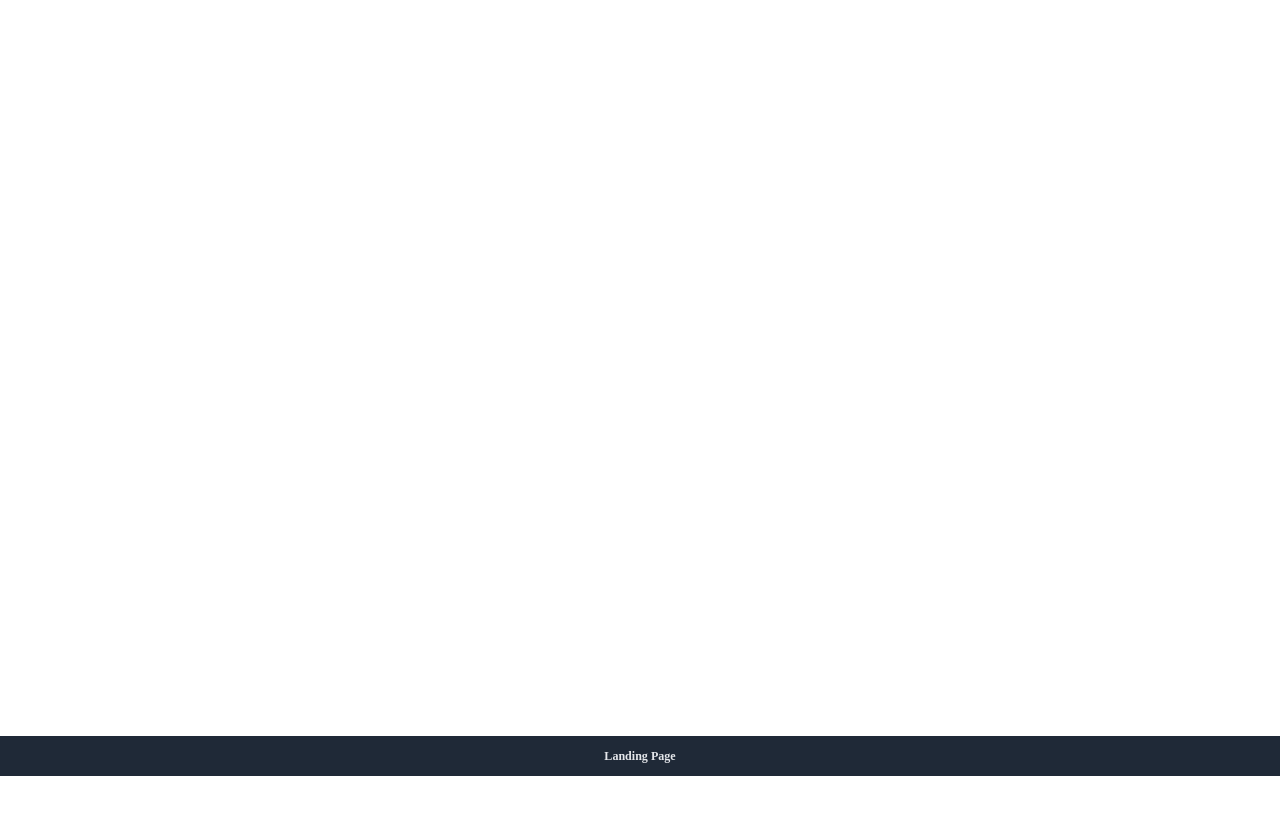
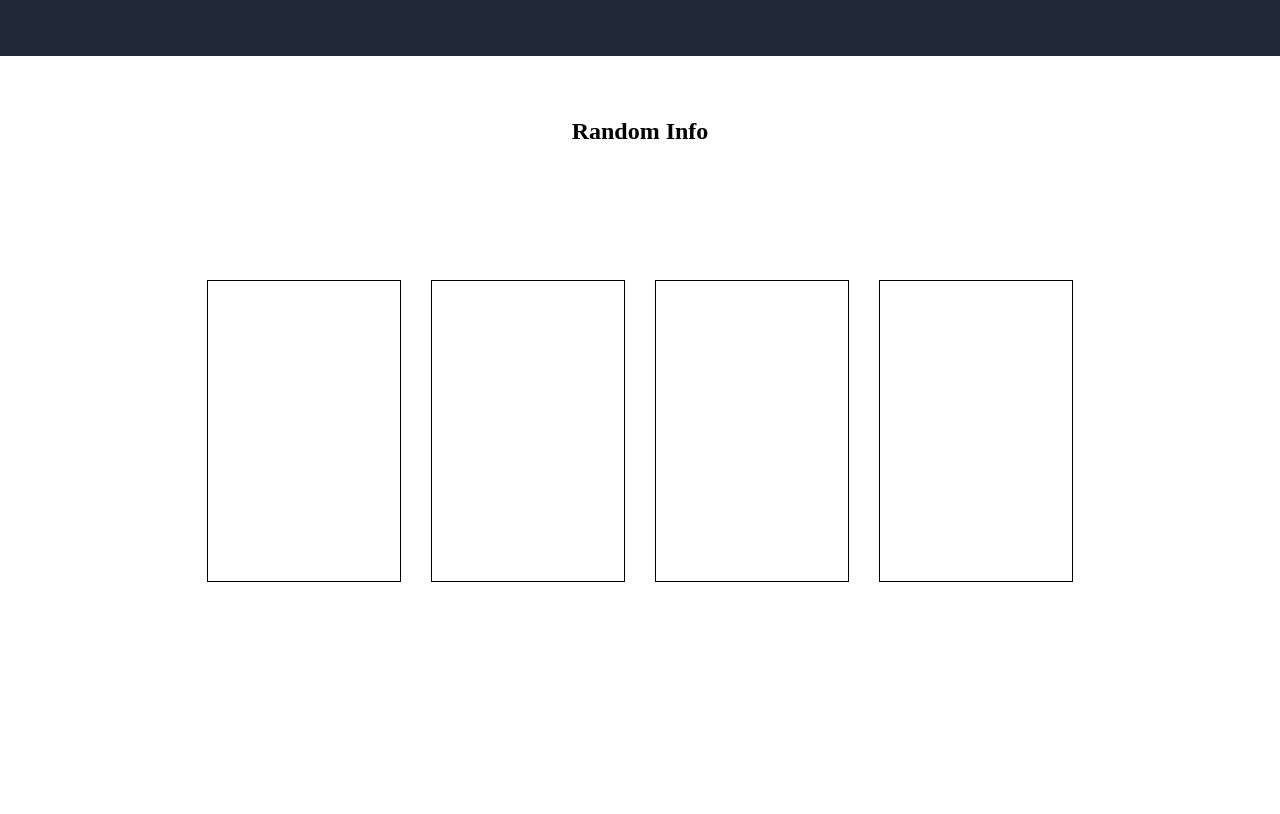
Before and after one commit to Kyle-Sheldon-Clark/landing-page, a plain HTML site: page index.html in a window 1280 px wide. Shown: the part 624-1438 px from the top of the page. Before the commit the page ends 1400 px from the top, so only its background shows below. Drawn offline with Linux system fonts and the light colour scheme.

Commit message:
Position information section

```diff
--- a/index.html
+++ b/index.html
@@ -19,7 +19,13 @@
             <div class="hero-text"></div>
             <div class="hero-image"></div>
         </div>
-        <div class="information"></div>
+        <div class="information">
+            <h2>Random Info</h2>
+            <div class="info-list-start"></div>
+            <div></div>
+            <div></div>
+            <div class="info-list-end"></div>
+        </div>
         <div class="quote"></div>
         <div class="action"></div>
     </div>
--- a/style.css
+++ b/style.css
@@ -44,7 +44,7 @@ body {
 }
 
 .content div {
-    height: 40vh;
+    height: 75vh;
 }
 
 .hero {
@@ -60,6 +60,35 @@ body {
     height: 80%;
 }
 
+.information {
+    display: flex;
+    align-items: flex-start;
+    justify-content: space-around;
+    flex-wrap: wrap;
+}
+
+.information h2 {
+    display: flex;
+    width: 100vw;
+    align-items: center;
+    justify-content: center;
+    height: 25%;
+}
+
+.information div {
+    width: 15vw;
+    height: 50%;
+    border: 1px solid black;
+}
+
+.info-list-start {
+    margin-left: 15vw;
+}
+
+.info-list-end {
+    margin-right: 15vw;
+}
+
 .footer {
     display: flex;
     align-items: center;
```
